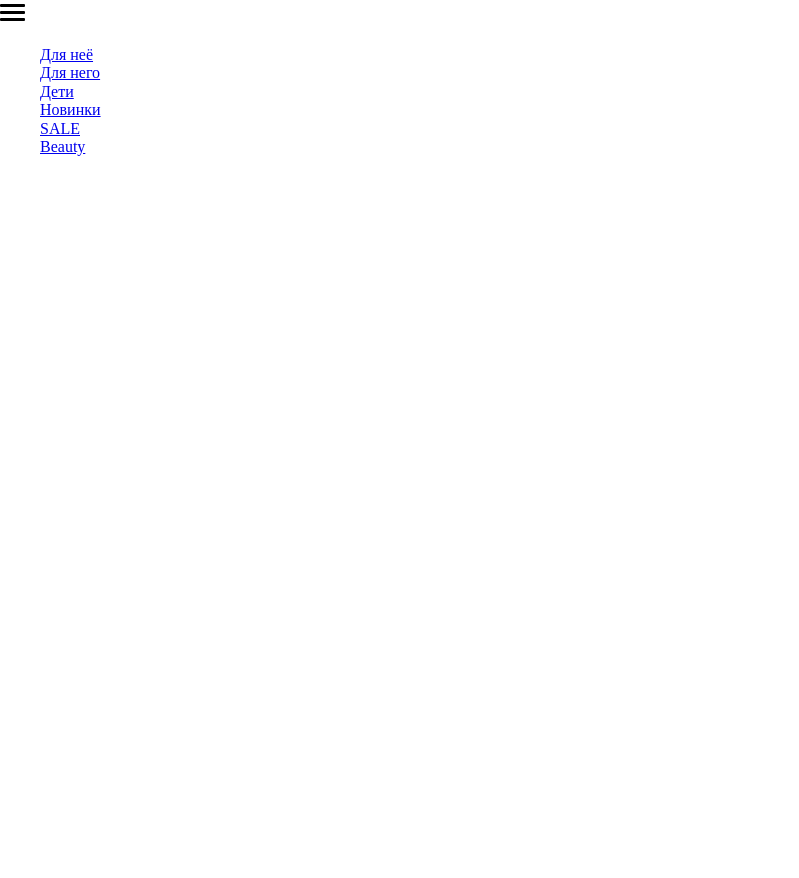
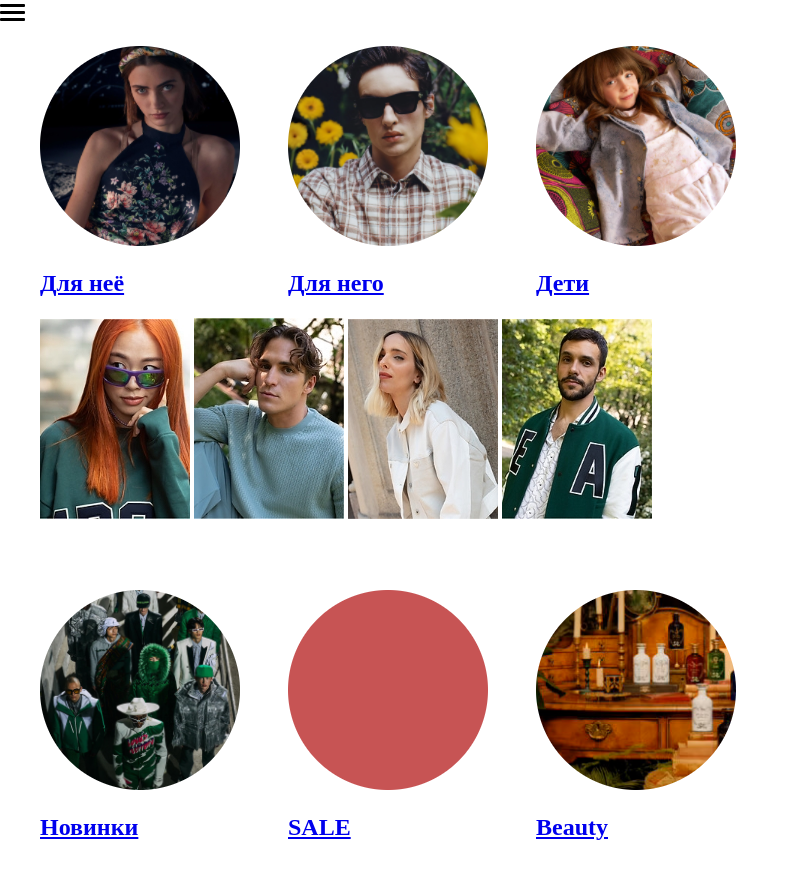
Before and after one commit to ArtemFim/VSite, a plain HTML site: page index.html in a window 1280 px wide. Shown: the whole page, without its empty margins (0-799 px from the left). Before the commit the page ends 800 px from the top, so only its background shows below. Drawn offline with Linux system fonts and the light colour scheme.

Commit message:
Добавил грид сетку в навигацию

```diff
--- a/index.html
+++ b/index.html
@@ -18,14 +18,45 @@
             <span class="line"></span>
           </label>
           <ul class="nav__lists">
-            <li class="nav__list"><a href="#" class="nav__link">Для неё</a></li>
-            <li class="nav__list">
-              <a href="#" class="nav__link">Для него</a>
+            <li class="nav__list nav__list--1">
+              <a href="#" class="nav__link link"
+                ><img class="link__image" src="./image/menu/woman.png" alt="woman" /><h2 class="link__title">Для неё</h3>
+                </a
+              >
             </li>
-            <li class="nav__list"><a href="#" class="nav__link">Дети</a></li>
-            <li class="nav__list"><a href="#" class="nav__link">Новинки</a></li>
-            <li class="nav__list"><a href="#" class="nav__link">SALE</a></li>
-            <li class="nav__list"><a href="#" class="nav__link">Beauty</a></li>
+            <li class="nav__list nav__list--2">
+              <a href="#" class="nav__link"
+                ><img class="link__image" src="./image/menu/men.png" alt="man" /><h2 class="link__title">Для него</h2> </a
+              >
+            </li>
+            <li class="nav__list nav__list--3">
+              <a href="#" class="nav__link"
+                ><img class="link__image" src="./image/menu/child.png" alt="child" /> <h2 class="link__title">Дети</h2></a
+              >
+            </li>
+            <li class="nav__list nav__list--4">
+              <a href="#" class="nav__link"
+                ><img class="link__image" src="./image/menu/new.png" alt="new" /><h2 class="link__title">Новинки</h2> </a
+              >
+            </li>
+            <li class="nav__list nav__list--5">
+              <a href="#" class="nav__link"
+                ><img class="link__image" src="./image/menu/sale.png" alt="" /><h2 class="link__title">SALE</h2> </a
+              >
+            </li>
+            <li class="nav__list nav__list--6">
+              <a href="#" class="nav__link"
+                ><img class="link__image" src="./image/menu/beauty.png" alt="beauty" /><h2 class="link__title">Beauty</h2> </a
+              >
+            </li>
+            <li class="nav__gallery nav__list--7">
+              <div class="gallery">
+                <img src="./image/menu_galery/image-1.jpeg" alt="" />
+                <img src="./image/menu_galery/image-2.jpeg" alt="" />
+                <img src="./image/menu_galery/image-3.jpeg" alt="" />
+                <img src="./image/menu_galery/image-4.jpeg" alt="" />
+              </div>
+            </li>
           </ul>
         </nav>
       </div>
--- a/scss/style.scss
+++ b/scss/style.scss
@@ -56,5 +56,34 @@
   }
   &__lists {
     list-style-type: none;
+    display: grid;
+    grid-template-columns: repeat(5, 1fr);
+    grid-template-rows: repeat(5, 1fr);
+    grid-column-gap: 0px;
+    grid-row-gap: 0px;
+    .nav__list--1 {
+      grid-area: 1 / 1 / 2 / 2;
+    }
+    .nav__list--2 {
+      grid-area: 1 / 2 / 2 / 3;
+    }
+    .nav__list--3 {
+      grid-area: 1 / 3 / 2 / 4;
+    }
+    .nav__list--4 {
+      grid-area: 3 / 1 / 4 / 2;
+    }
+    .nav__list--5 {
+      grid-area: 3 / 2 / 4 / 3;
+    }
+    .nav__list--6 {
+      grid-area: 3 / 3 / 4 / 4;
+    }
+    .nav__list--7 {
+      grid-area: 2 / 1 / 3 / 4;
+    }
+    .nav__gallery {
+      display: flex;
+    }
   }
 }
```
Also changed, not shown: image/menu/beauty.png (added), image/menu/child.png (added), image/menu/men.png (added), image/menu/new.png (added), image/menu/sale.png (added), image/menu/woman.png (added), image/menu_galery/image-1.jpeg (added), image/menu_galery/image-2.jpeg (added), image/menu_galery/image-3.jpeg (added), image/menu_galery/image-4.jpeg (added), style/style.css, 1 other file.
